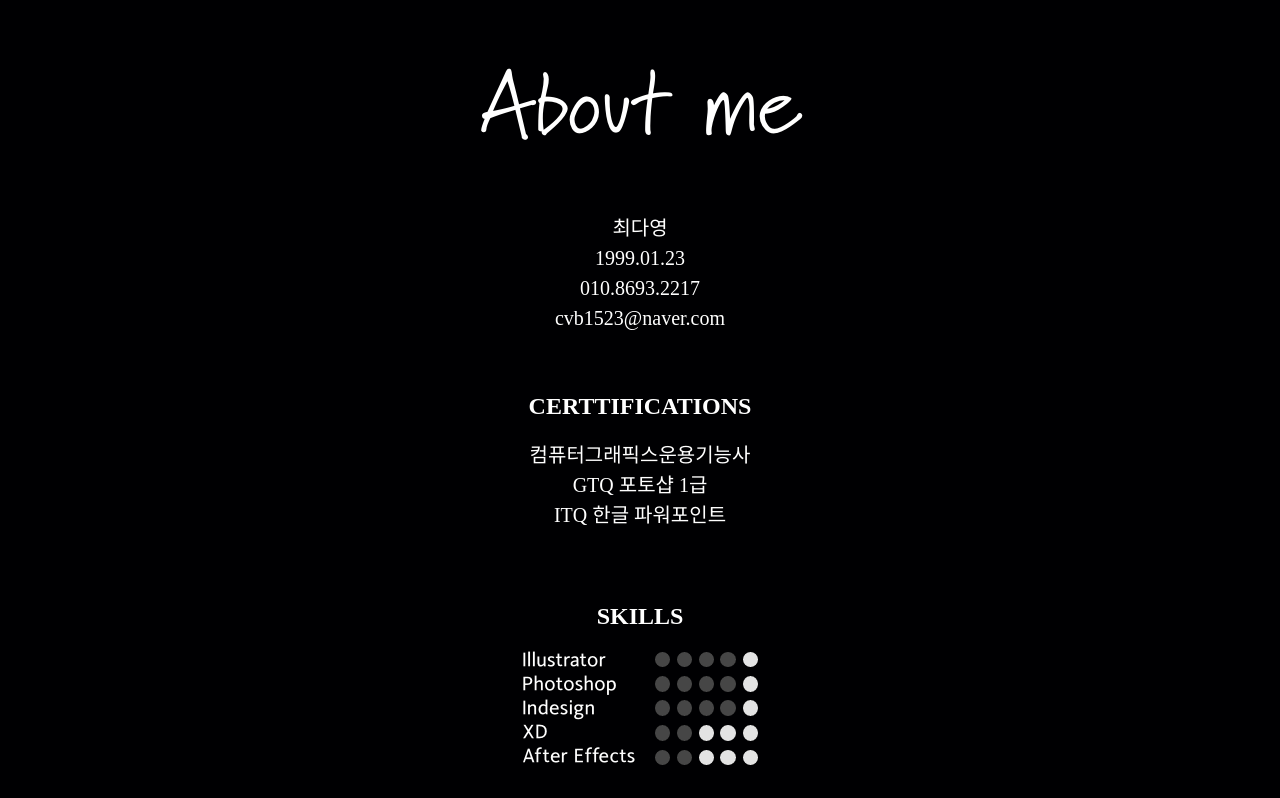
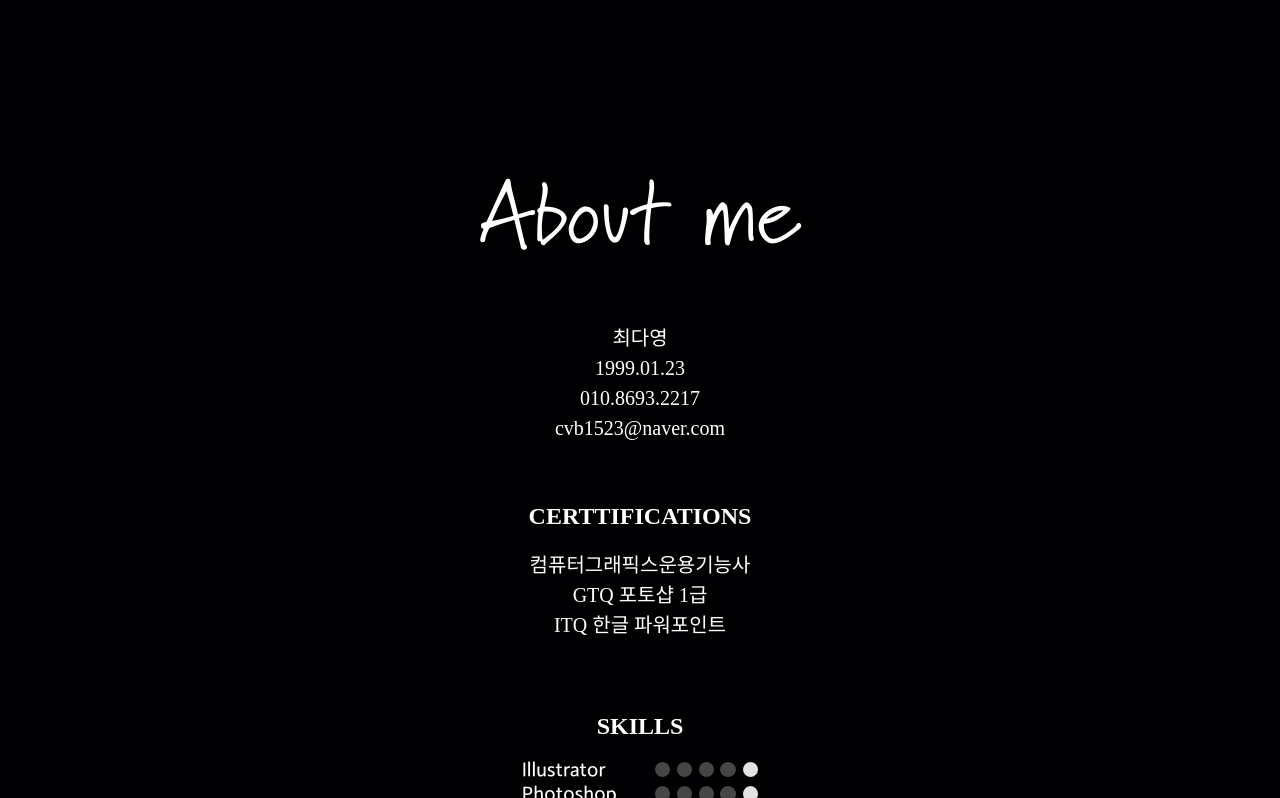
Before and after one commit to choidayoung0/portfolio, a plain HTML site: page index.html in a window 1280 px wide. Shown: the part 1012-1810 px from the top of the page. Drawn offline with Linux system fonts and the light colour scheme.

Commit message:
Update master.css

```diff
--- a/css/master.css
+++ b/css/master.css
@@ -20,10 +20,15 @@ nav > .gnblogo > li > a > img:hover{transform: scale(1.2); transition: 0.2s;}
 .mainvisual{width: 580px; height: 279px;display: flex;transform: translateX(75%)translateY(100%);justify-content: center;align-items: center;}
 
 
-.about {width: 100%; height: 1234px; background-color: #000002;}
+.about {width: 100%; height: 1024px; background-color: #000002;}
 
 
-.about_title {width: 323px; height: 145px;margin: auto;padding-top: 40px;}
+.about_title {width: 100%;
+    height: 145px;
+    display: flex;
+    justify-content: center;
+    align-items: center;
+  padding-top: 150px;}
 .aboutme {margin-top: 30px;}
 .aboutme p{font-size: 20px; color: #ffffff; text-align: center;line-height: 30px;}
 .ja {font-weight: bold; font-size:24px; width: 100%; height: 150px; margin-top: 60px; text-align: center; color: #ffffff;}
```
